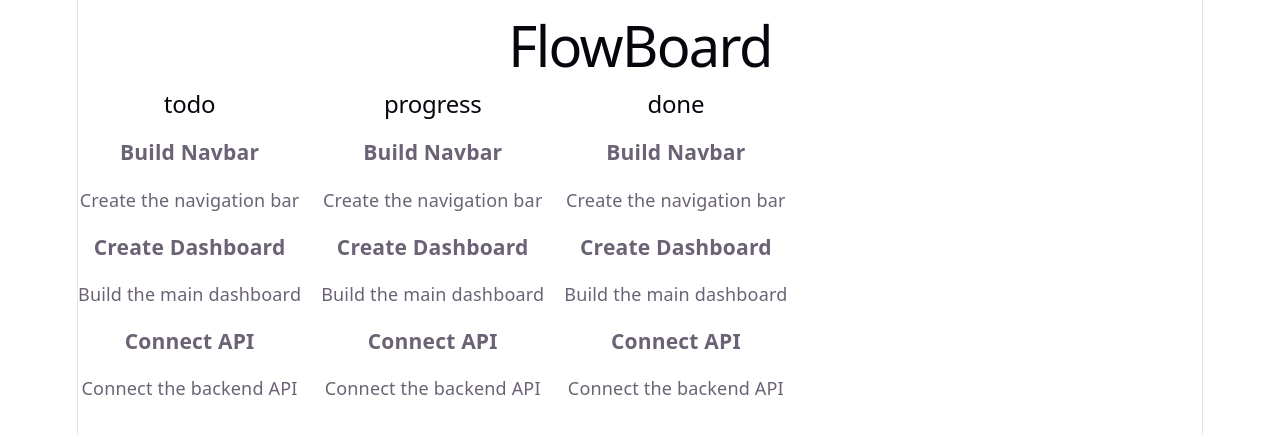
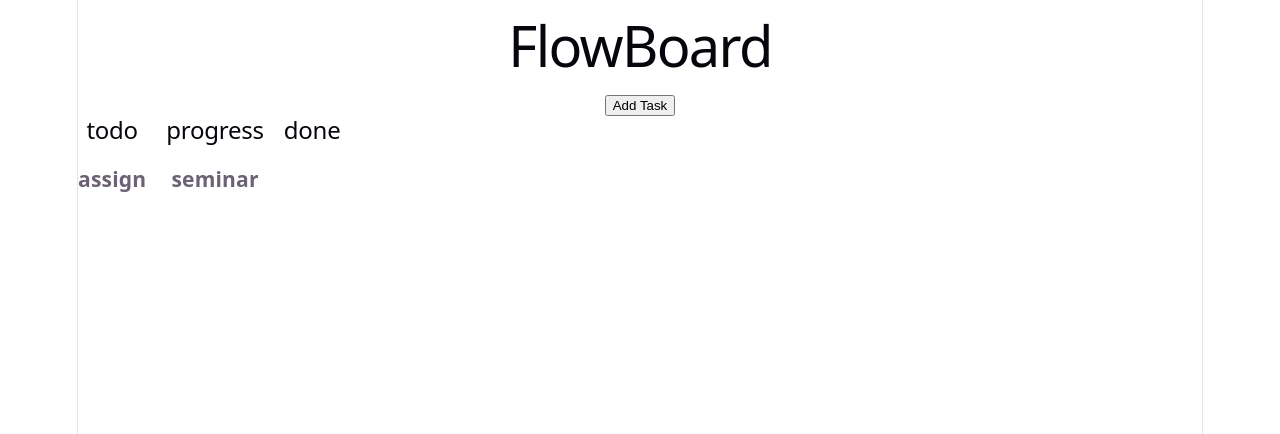
Before and after one commit to rossniraja/flowboard, a React (Vite) app: page / in a window 1280 px wide. Shown: the top 434 px of the page. Built offline with nearby package versions, Linux system fonts and the light colour scheme.

Commit message:
feat: implement add task functionality

```diff
--- /dev/null
+++ b/src/components/AddTaskForm.jsx
@@ -0,0 +1,54 @@
+import {useState} from "react";
+function AddTaskForm({setTasks,setShowForm}) {
+     const [name, setName] = useState("");
+    function handleSubmit(e){
+    e.preventDefault();
+    console.log("ADD TASK CLICKED");
+    console.log("clicked");
+  console.log("name:", name);
+    const newTask = {
+      id: Date.now().toString(),
+      name: name,
+      status: "todo",
+    };
+
+    setTasks((prevTasks) => [...prevTasks, newTask]);
+    setShowForm(false);
+  }
+  return (
+    <form onSubmit={handleSubmit}>
+        <input type="text"
+        placeholder="Task name"
+        value={name}
+         onChange={(e) => setName(e.target.value)} />
+      <input
+        type="text"
+        placeholder="Task title"
+      />
+
+      <textarea
+        placeholder="Task description"
+      />
+
+      <select>
+        <option value="todo">Todo</option>
+        <option value="progress">Progress</option>
+        <option value="done">Done</option>
+      </select>
+
+      <select>
+        <option value="Low">Low</option>
+        <option value="Medium">Medium</option>
+        <option value="High">High</option>
+      </select>
+
+      <input type="date" />
+
+      <button type="submit">
+        Add Task
+      </button>
+    </form>
+  );
+}
+
+export default AddTaskForm;
--- a/src/components/board.jsx
+++ b/src/components/board.jsx
@@ -1,13 +1,33 @@
-import Column from"./column";
+import AddTaskForm from "./addTaskForm";
+import { useState } from "react";
+import Column from "./column";
+
 function Board() {
+  const [tasks, setTasks] = useState([
+  {
+    id: "1",
+    name: "assign",
+    status: "todo",
+  },
+  {
+    id: "2",
+    name: "seminar",
+    status: "progress",
+  }
+]);
+  const [showForm, setShowForm] = useState(false);
+
   return (
     <div>
       <h1>FlowBoard</h1>
-
+      <button onClick={() => setShowForm(true)}>Add Task</button>
+      {showForm && <AddTaskForm
+  setTasks={setTasks}
+  setShowForm={setShowForm} />}
       <div className="board">
-      <Column title="todo" />
-      <Column title="progress" />
-      <Column title="done" />
+        <Column title="todo" tasks={tasks} />
+        <Column title="progress" tasks={tasks} />
+        <Column title="done" tasks={tasks} />
       </div>
     </div>
   );
--- a/src/components/column.jsx
+++ b/src/components/column.jsx
@@ -1,23 +1,15 @@
 import Card from"./card";
-function Column({title}) {
+function Column({title,tasks}) {
+  const filteredTasks =tasks.filter(
+    (task)=>task.status === title);
+
   return (
     <div>
         <h2>{title}</h2>
-
-      <Card
-        title="Build Navbar"
-        description="Create the navigation bar"
-      />
-
-      <Card
-        title="Create Dashboard"
-        description="Build the main dashboard"
-      />
-
-      <Card
-        title="Connect API"
-        description="Connect the backend API"
-      />
+        {filteredTasks.map(task=>(
+          <Card key={task.id}
+                title={task.name}/>
+        ))}
     </div>
   );
 }
```
